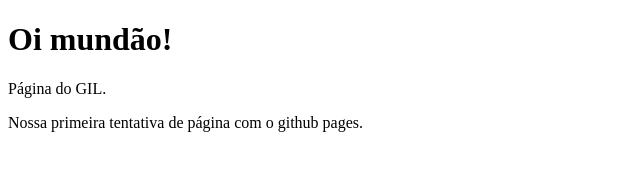
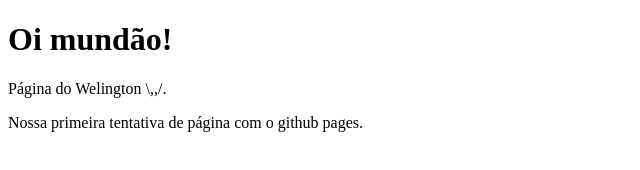
Before and after one commit to IIW-2024-SGC-WEB-WELINGTON/IIW2024-sisCMS, a plain HTML site: page index.html in a window 1280 px wide. Shown: the full height of the page, 0-640 px from the left. Drawn offline with Linux system fonts and the light colour scheme.

Commit message:
Update index.html

```diff
--- a/index.html
+++ b/index.html
@@ -6,7 +6,7 @@
   </head>
   <body>
     <h1>Oi mundão!</h1>
-    <p>Página do GIL.</p>
+    <p>Página do Welington \,,/.</p>
     <p>Nossa primeira tentativa de página com o github pages.</p>
   </body>
 </html>
```
